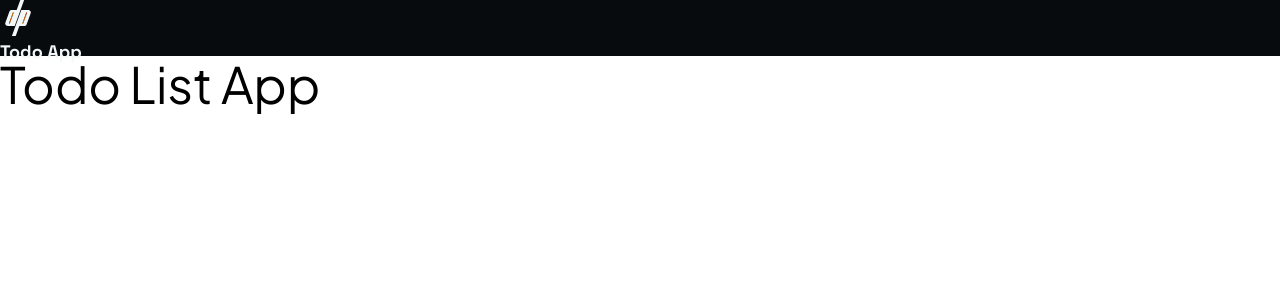
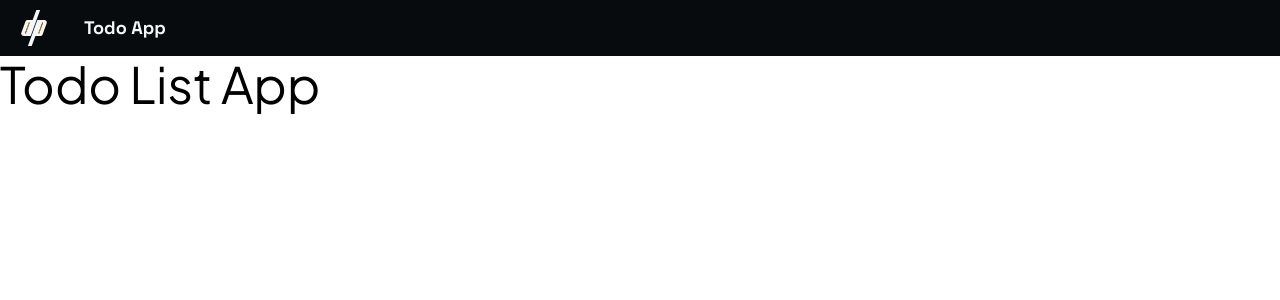
Before and after one commit to danielpale/ReactLab, a React (Vite) app in the folder project-01-todo-app/: page / in a window 1280 px wide. Shown: the top 300 px of the page. Built offline with nearby package versions, Linux system fonts and the light colour scheme.

Commit message:
feat: Creación de los componentes BaseDivider y BaseSection

```diff
--- /dev/null
+++ b/project-01-todo-app/src/components/base/BaseDivider.jsx
@@ -0,0 +1,5 @@
+import classes from "./BaseDivider.module.css";
+
+export default function BaseDivider() {
+  return <hr className={classes["base-divider"]} />;
+}
--- a/project-01-todo-app/src/components/base/BaseSection.jsx
+++ b/project-01-todo-app/src/components/base/BaseSection.jsx
@@ -1,3 +1,19 @@
-export default function BaseSection({ fluid, fullHeight, children }) {
-  return <section>{children}</section>;
+import classes from "./BaseSection.module.css";
+
+export default function BaseSection({
+  fluid = false,
+  fullHeight = false,
+  children,
+  ...props
+}) {
+  return (
+    <section
+      className={`${classes["base-section"]} ${
+        fluid ? classes["base-section--fluid"] : ""
+      } ${fullHeight ? classes["base-section--full-height"] : ""}`}
+      {...props}
+    >
+      {children}
+    </section>
+  );
 }
--- /dev/null
+++ b/project-01-todo-app/src/components/base/BaseSection.module.css
@@ -0,0 +1,21 @@
+.base-section {
+  position: relative;
+  padding: 16px;
+  width: 100%;
+  max-width: var(--base-max-width);
+  margin: 0 auto;
+}
+
+.base-section--fluid {
+  max-width: 100%;
+}
+
+.base-section--full-height {
+  height: 100%;
+}
+
+@media (width < 600px) {
+  .base-section {
+    padding: 16px 8px;
+  }
+}
```
Also changed, not shown: project-01-todo-app/src/components/base/BaseDivider.module.css (added, +11 -0 lines).
